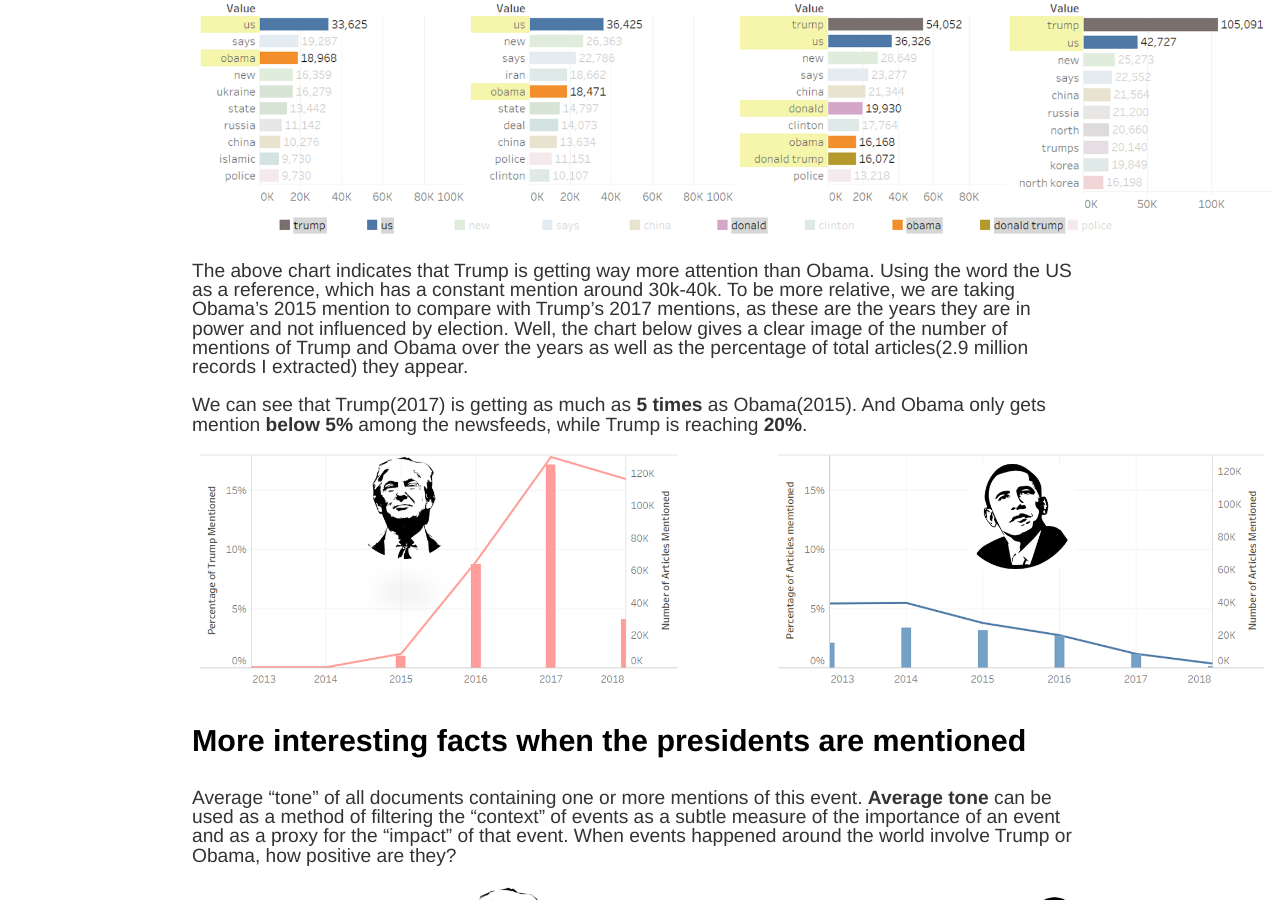
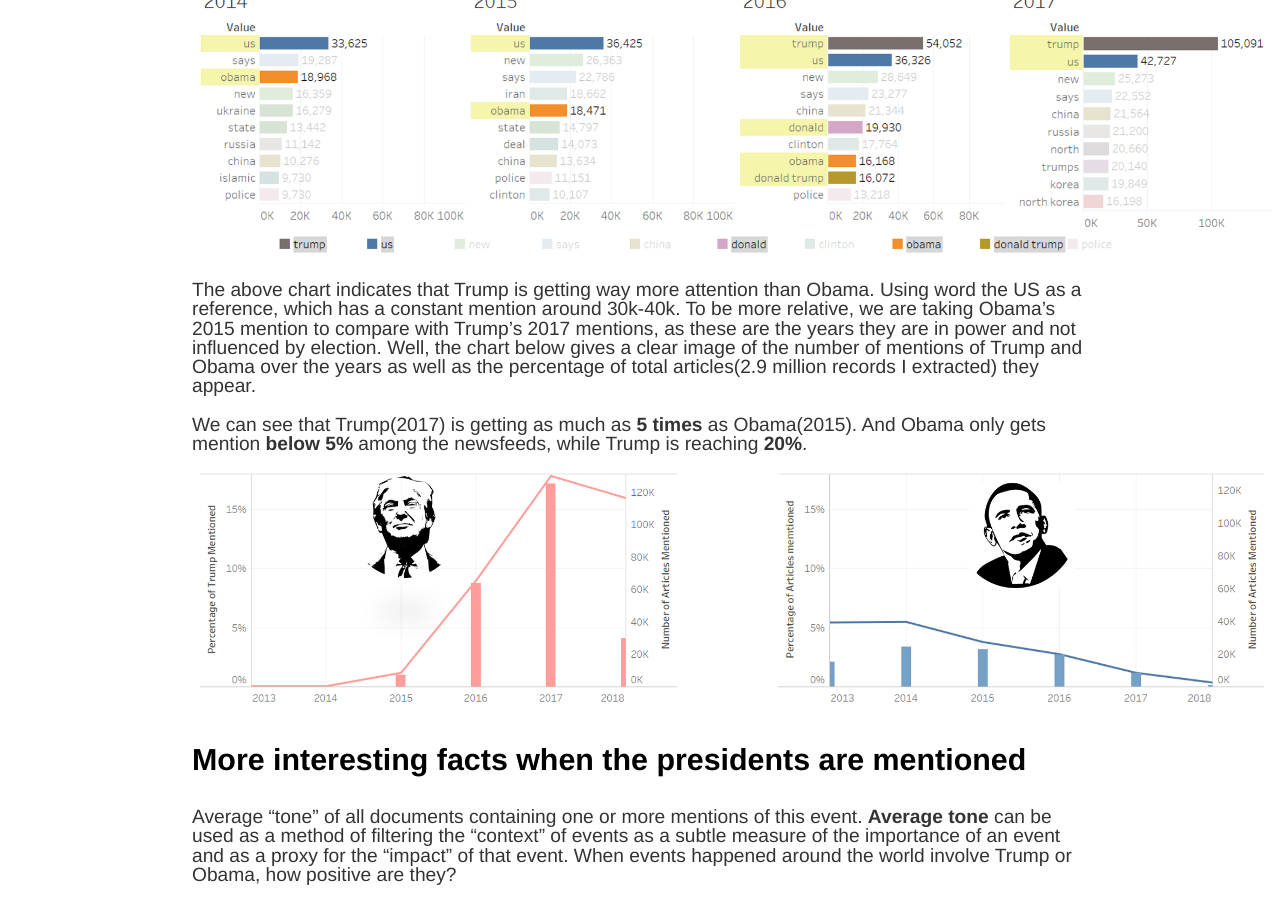
Before and after one commit to elodielu/elodielu.github.io, a Jekyll site: the page built from _posts/2018-04-19-text-analysis-media.md, in a window 1280 px wide and 900 px high, scrolled down 2454 px. Built offline with Jekyll 4.4.1, drawn with Linux system fonts in a browser that asks for light colours; some of the changed text lies outside the part shown.

Commit message:
Update 2018-04-19-text-analysis-media.md

```diff
--- a/_posts/2018-04-19-text-analysis-media.md
+++ b/_posts/2018-04-19-text-analysis-media.md
@@ -43,7 +43,7 @@ Top 10 words of the Year
 
 <img src="https://elodielu.github.io/picture/wordcount.png" width = "1080">
 
-The above chart indicates that Trump is getting way more attention than Obama. Using the word the US as a reference, which has a constant mention around 30k-40k. To be more relative, we are taking Obama's 2015 mention to compare with Trump's 2017 mentions, as these are the years they are in power and not influenced by election. Well, the chart below gives a clear image of the number of mentions of Trump and Obama over the years as well as the percentage of total articles(2.9 million records I extracted) they appear.
+The above chart indicates that Trump is getting way more attention than Obama. Using word the US as a reference, which has a constant mention around 30k-40k. To be more relative, we are taking Obama's 2015 mention to compare with Trump's 2017 mentions, as these are the years they are in power and not influenced by election. Well, the chart below gives a clear image of the number of mentions of Trump and Obama over the years as well as the percentage of total articles(2.9 million records I extracted) they appear.
 
 We can see that Trump(2017) is getting as much as **5 times** as Obama(2015). And Obama only gets mention **below 5%** among the newsfeeds, while Trump is reaching **20%**.
 
```
Also changed, not shown: other parts of _posts/2018-04-19-text-analysis-media.md (+1 -1 lines).
